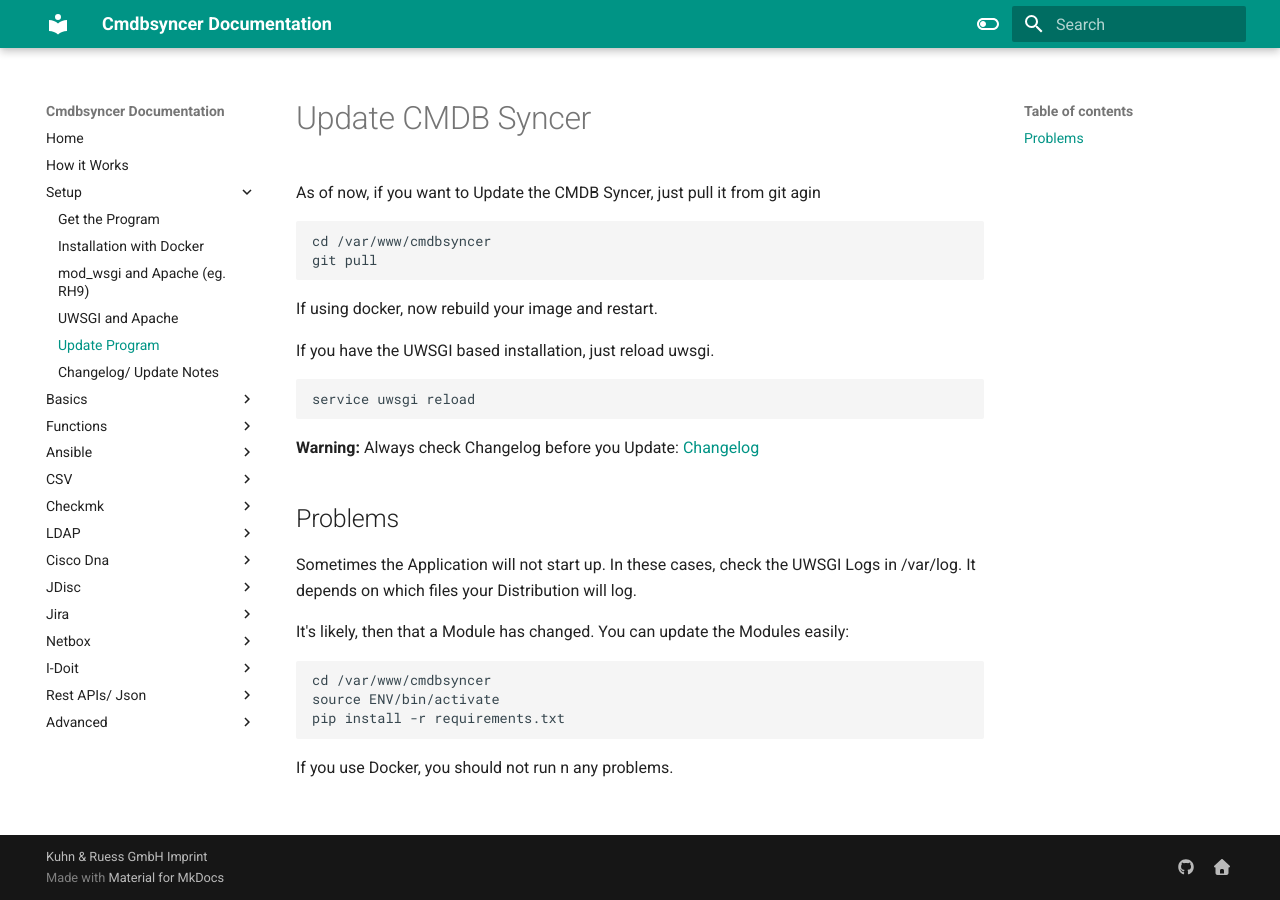
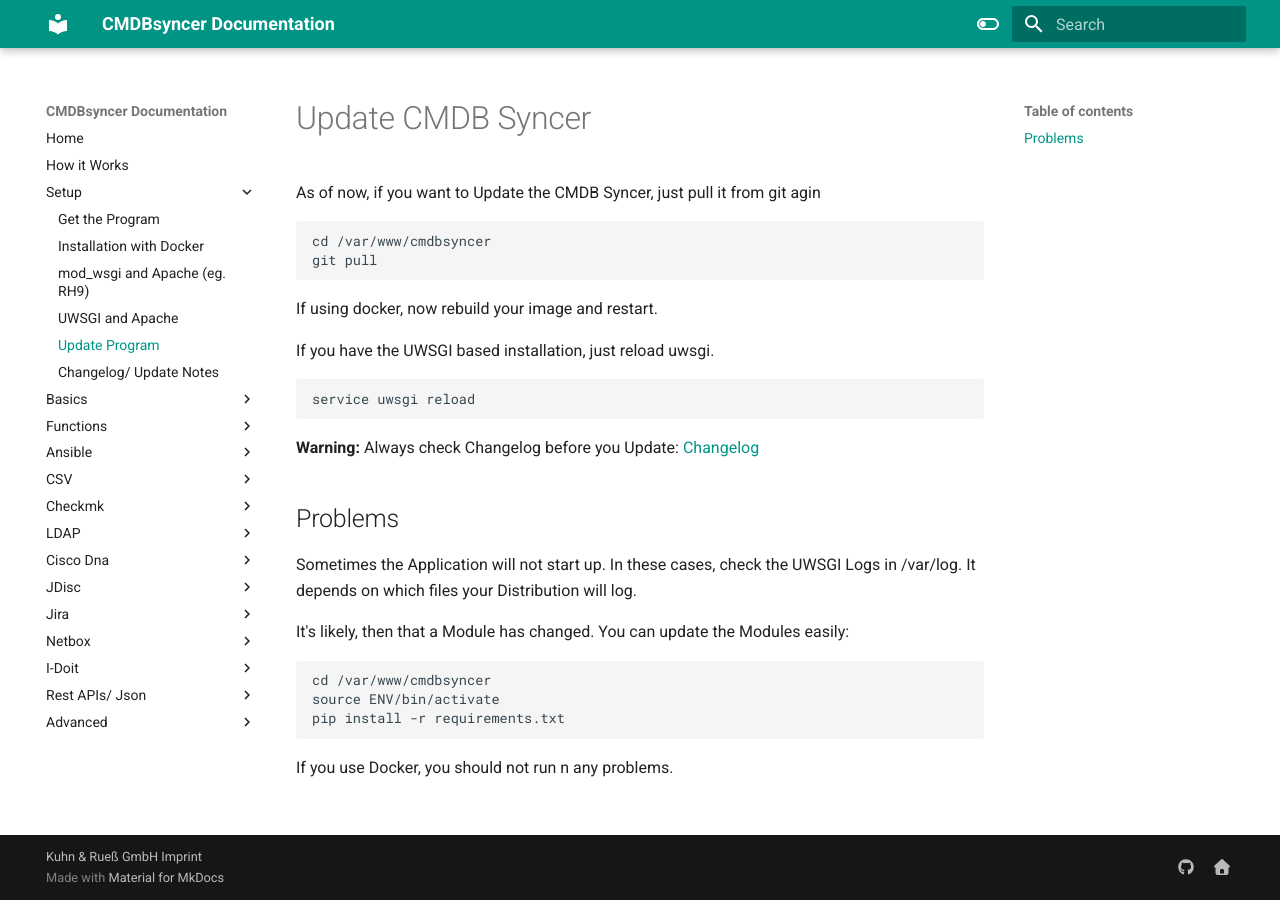
Before and after one commit to kuhn-ruess/cmdbsyncer-docs, an MkDocs documentation site: the page built from docs/basics/updates.md, in a window 1280 px wide. Built offline with MkDocs 1.6.1 and Material for MkDocs 9.7.7, drawn with Linux system fonts in a browser that asks for light colours.

Commit message:
Fixed naming
Signed-off-by: Sven Rueß <github@sven-ruess.de>

```diff
--- a/mkdocs.yml
+++ b/mkdocs.yml
@@ -1,4 +1,4 @@
-site_name: Cmdbsyncer Documentation
+site_name: CMDBsyncer Documentation
 nav:
   - Home: index.md
   - How it Works: basics/how_it_works.md
@@ -122,7 +122,7 @@
         - name: mermaid
           class: mermaid
           format: !!python/name:pymdownx.superfences.fence_code_format
-copyright: Kuhn & Ruess GmbH <a href="https://kuhn-ruess.de/de/impressum/">Imprint</a>
+copyright: Kuhn & Rueß GmbH <a href="https://kuhn-ruess.de/de/impressum/">Imprint</a>
 extra:
   social:
     - icon: fontawesome/brands/github
```
